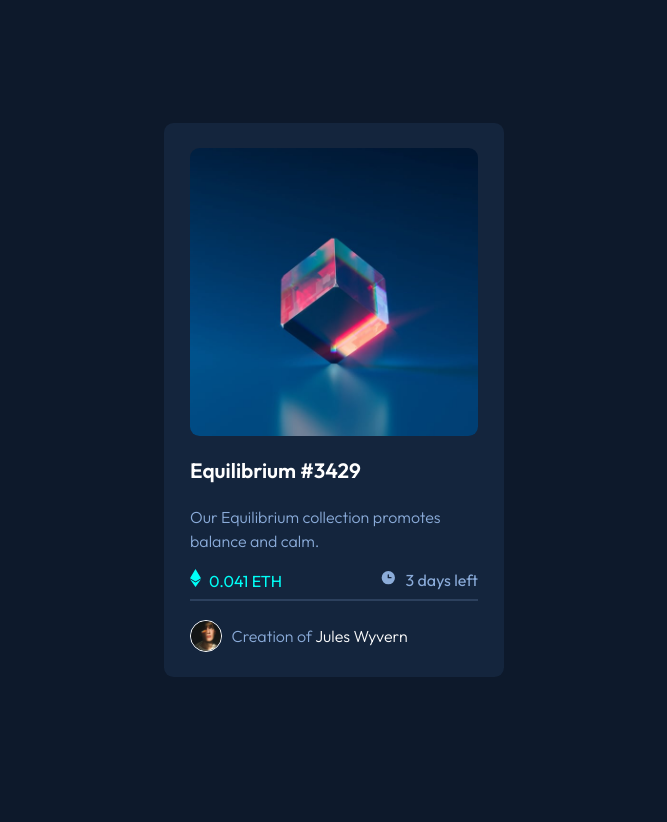
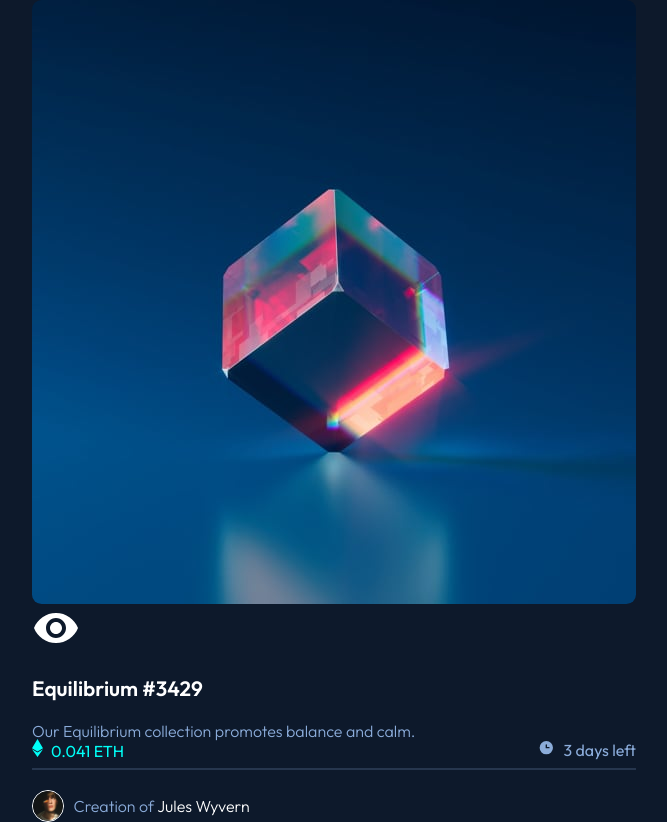
Before and after one commit to francxrusso/nft-preview-card, a plain HTML site: page index.html in a window 1280 px wide. Shown: the whole page, without its empty margins (306-973 px from the left). Before the commit the page ends 800 px from the top, so only its background shows below. Drawn offline with Linux system fonts and the light colour scheme.

Commit message:
Update index.html

```diff
--- a/index.html
+++ b/index.html
@@ -16,8 +16,12 @@
 <body>
 
   <main class="container">
-    <div class="card">
-      <img src="./images/image-equilibrium.jpg" alt="nft" class="nft-image">
+    <div class="img-head">
+        <img src="./images/image-equilibrium.jpg" alt="nft" class="nft-image">
+        <div class="overlay">
+          <img src="./images/icon-view.svg" alt="view" class="view-icon">
+        </div>
+    </div>
       <h1>Equilibrium #3429</h1>
 
       <p> Our Equilibrium collection promotes balance and calm.</p>
```
